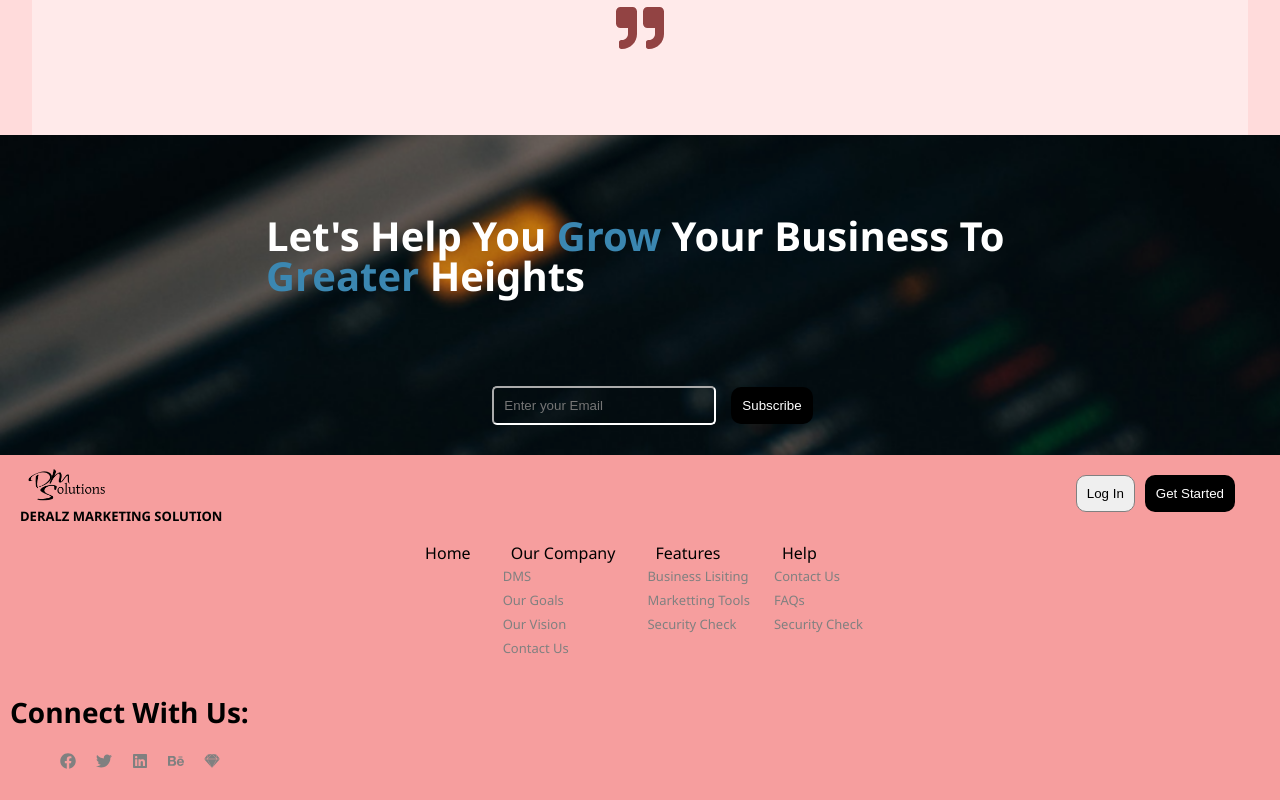
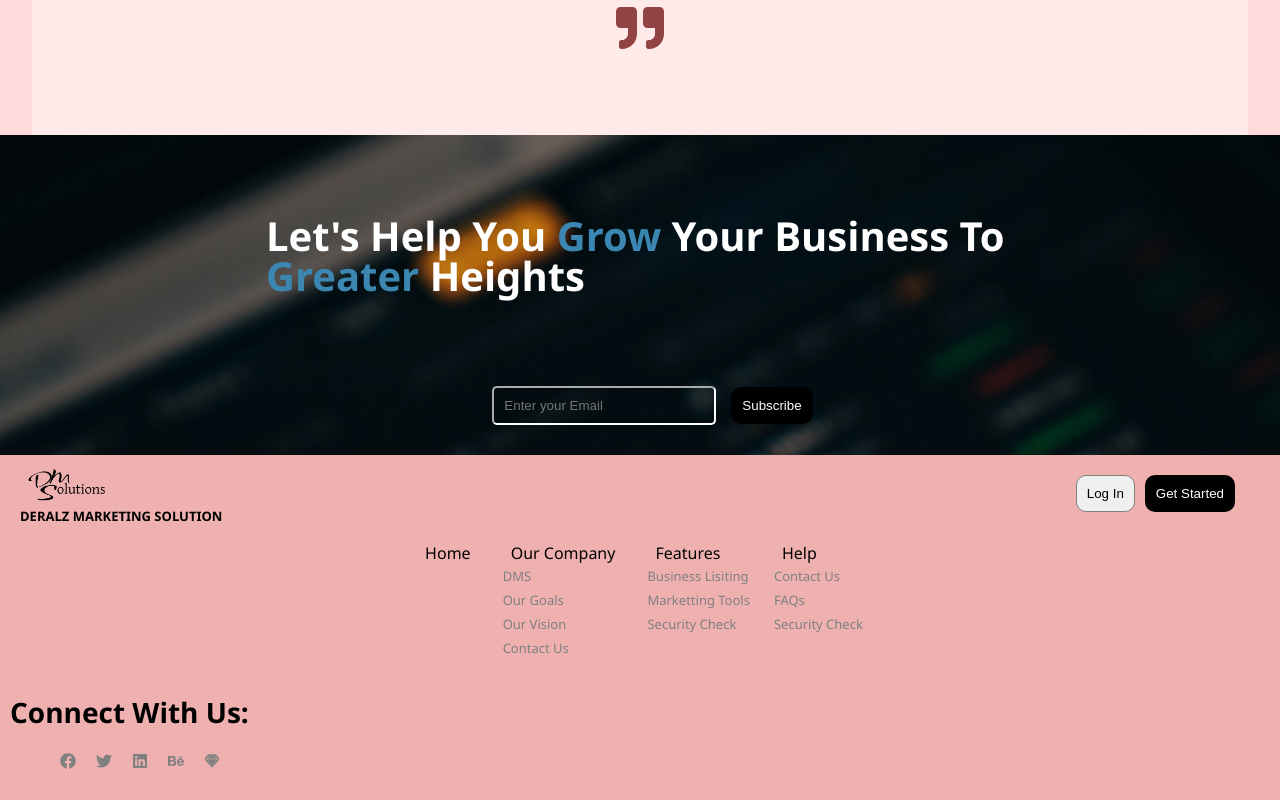
Before and after one commit to debolu/DMS, a React (Create React App) app: page / in a window 1280 px wide. Shown: the part 1577-2377 px from the top of the page. Built offline with nearby package versions, Linux system fonts and the light colour scheme.

Commit message:
change footer background color

```diff
--- a/src/App.css
+++ b/src/App.css
@@ -427,7 +427,7 @@ form input {
   }
 }
 footer {
-  background-color: #f69e9e;
+  background-color: #efb0b0;
   display: flex;
   flex-direction: column;
   width: 100%;
```
